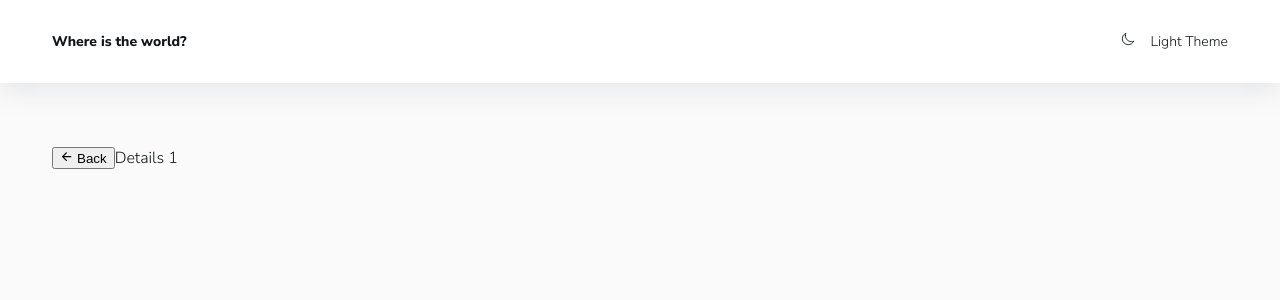
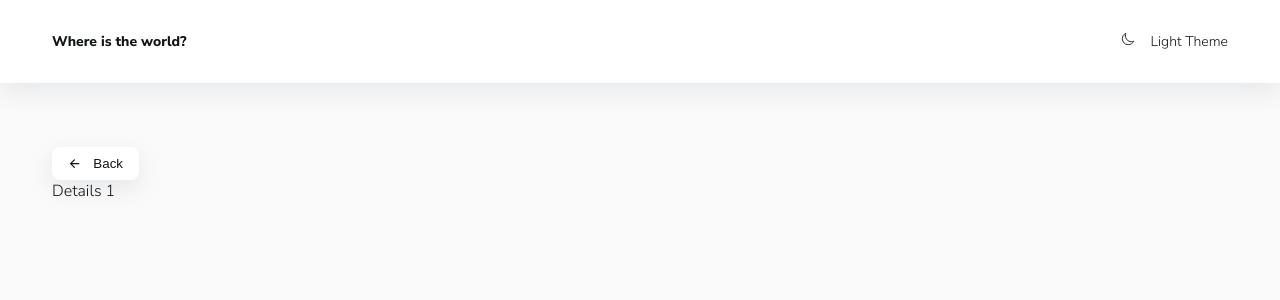
Before and after one commit to maximmorenko/spa-countries-project, a React (Create React App) app: page /country/1 in a window 1280 px wide. Shown: the top 300 px of the page. Built offline with nearby package versions, Linux system fonts and the light colour scheme; no server answers.

Commit message:
вынес кнопку в компонент

```diff
--- /dev/null
+++ b/src/components/Button.jsx
@@ -0,0 +1,17 @@
+import styled from 'styled-components';
+
+export const Button = styled.button`
+  padding: 0 1rem;
+  background-color: var(--colors-ui-base);
+  box-shadow: var(--shadow);
+  line-height: 2.5;
+  border-radius: var(--radii);
+
+  border: none;
+  display: flex;
+  align-items: center; // по вертикали относительно друг друга
+  gap: 0.75rem; // для новых браузеров (растояние между)
+
+  color: var(--color-text);
+  cursor: pointer;
+`;
--- a/src/pages/Details.jsx
+++ b/src/pages/Details.jsx
@@ -6,6 +6,7 @@ import axios from 'axios';
 import { searchByCountry } from '../config';
 // для иконки (стрелка назад) мипортируем реакт айконс
 import {IoArrowBack} from 'react-icons/io5'
+import { Button } from '../components/Button';
 
 
 
@@ -30,9 +31,9 @@ function Details() {
 
     return (
         <div>
-            <button onClick={goBack}>
+            <Button onClick={goBack}>
                 <IoArrowBack /> Back
-            </button>
+            </Button>
             Details {name}
         </div>
     );
```
